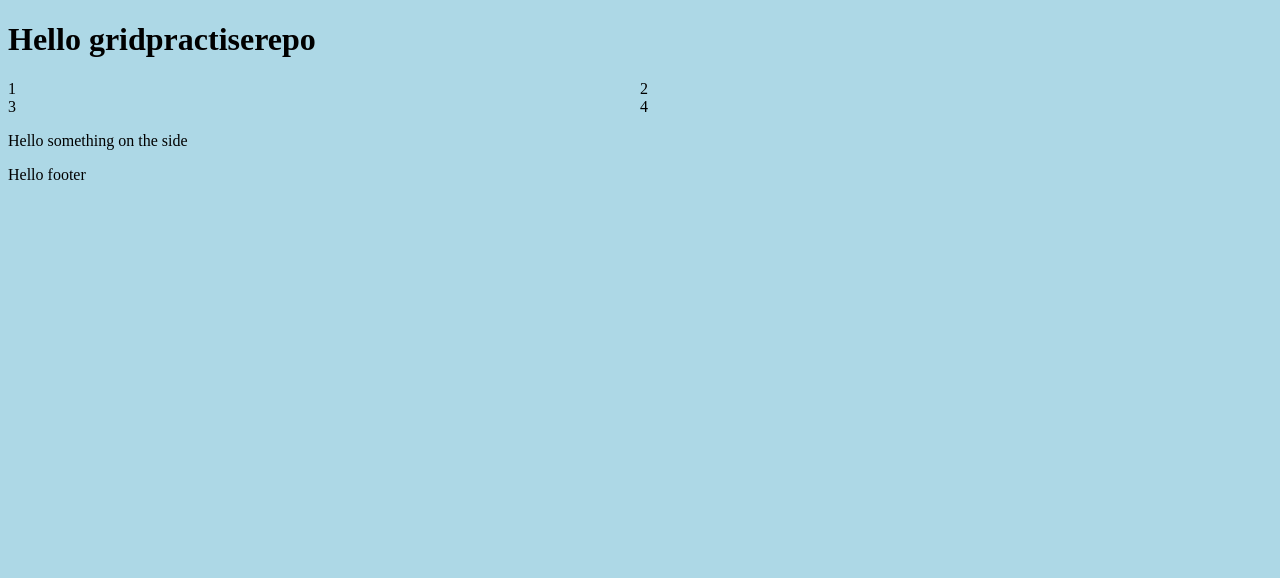
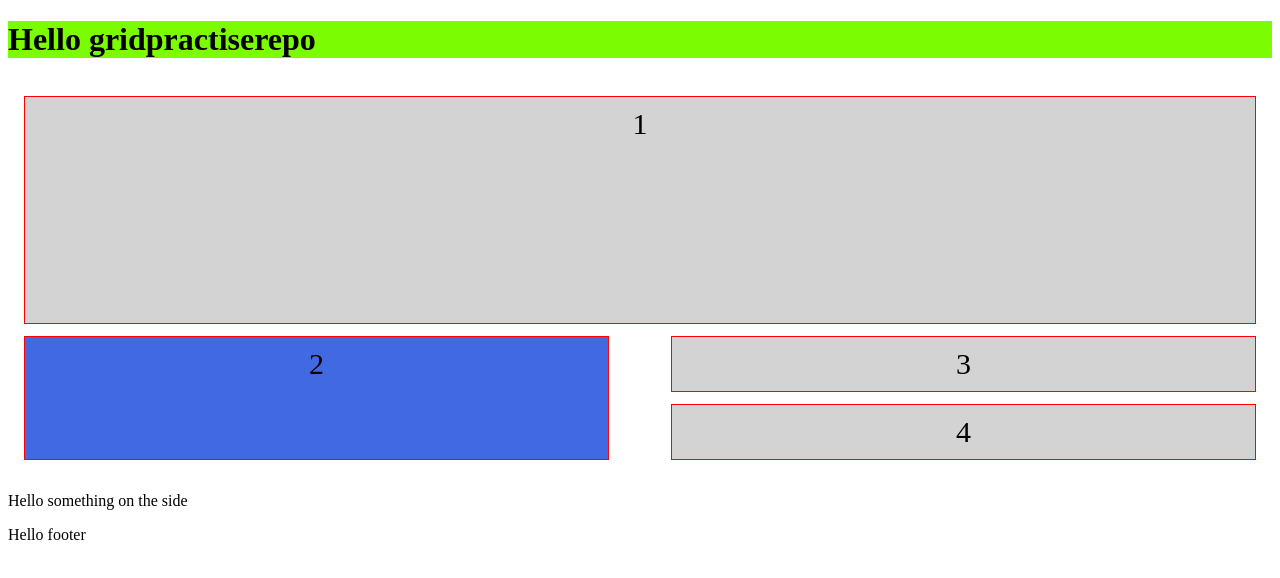
Before and after one commit to Purgatos81/CSS-gridpractice, a plain HTML site: page index.html in a window 1280 px wide. Drawn offline with Linux system fonts and the light colour scheme.

Commit message:
Day over
Made some og it work

```diff
--- a/css/styles.css
+++ b/css/styles.css
@@ -1,15 +1,33 @@
-body {
-    background: lightblue;
-}
 
 
-.grid-container {
-    display: grid;
-    grid-template-columns: auto auto;
-    background-color: white;
+header {
+    background-color: lawngreen;
 }
 
 .testgrid {
     display: grid;
     grid-template-columns: auto auto;
+    grid-template-rows: 240px auto;
+    background-color: white;
+    padding: 10px;
+    margin: 0 0 12px 0;
+    column-gap: 50px;
 }
+
+.testgrid > div {
+    background-color: lightgrey;
+    border: 1px solid red;
+    padding: 10px;
+    margin: 6px;
+    font-size: 30px;
+    text-align: center;
+}
+
+#a {
+    grid-column: 1 / 3;
+}
+
+#b {
+    grid-row: 2 / 4;
+    background-color: royalblue;
+}
--- a/index.html
+++ b/index.html
@@ -11,12 +11,12 @@
         <body>
             <div class="grid-cointainer">
                 <header>
-                    <h1>Hello gridpractiserepo</h1>
+                <h1>Hello gridpractiserepo</h1>
                 </header>
                 <main>
-                    <div class="testgrid">
-                        <div>1</div>
-                        <div>2</div>
+                    <div class="testgrid a">
+                        <div id="a">1</div>
+                        <div id="b">2</div>
                         <div>3</div>
                         <div>4</div>
                     </div>
```
